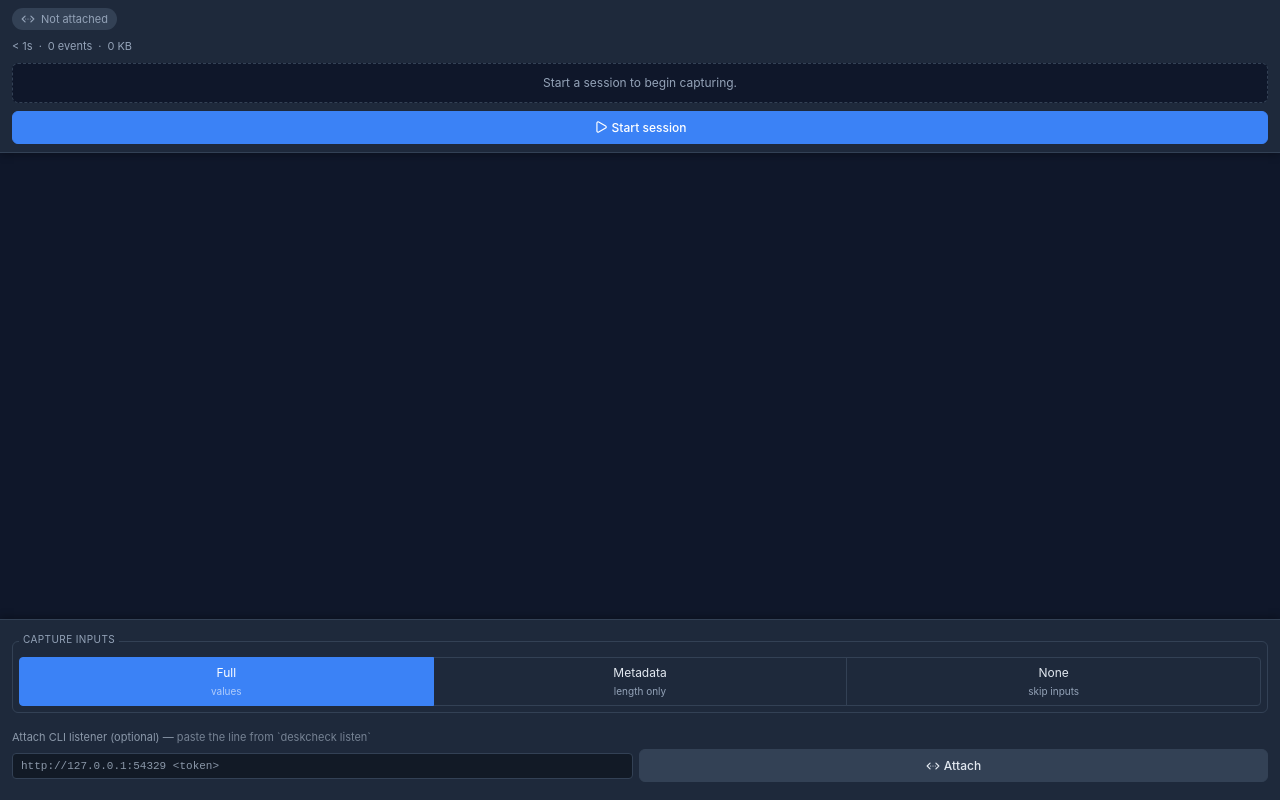
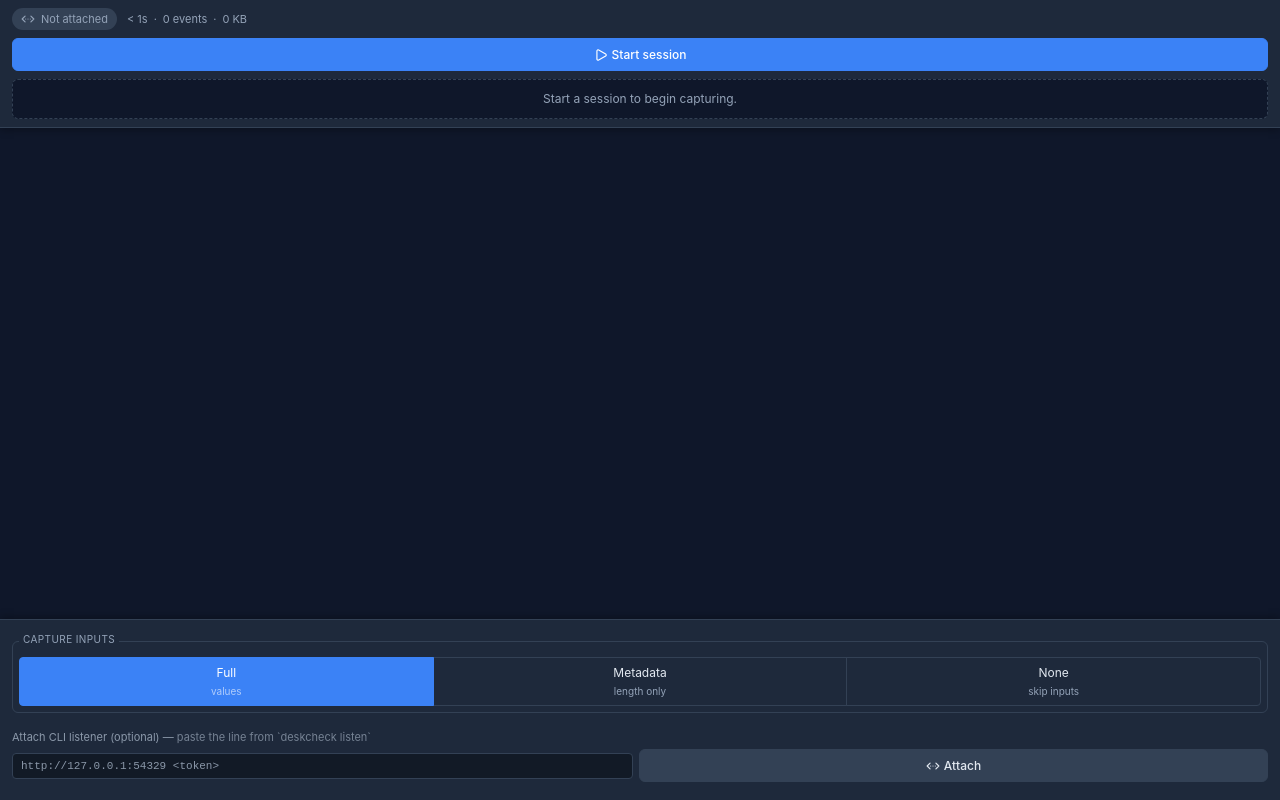
Before and after one commit to thehogfather/deskcheck, a website built with Vite: page demo/standalone.html in a window 1280 px wide. Built offline with nearby package versions, Linux system fonts and the light colour scheme; some packages are replaced by stand-ins of ours.

Commit message:
feat(feature-17): two-row toolbar — status above controls
Restructure the side panel toolbar into two horizontal rows so the user
gets a single glanceable status line:

  Row 1 (#toolbar-status):  connection pill · capture-mode pill ·
                             duration · counts · size · paused badge
  Row 2 (#toolbar-controls): Start (pre-session) OR
                             Pause + Download/Clear/End (active/paused)

Status row wraps on narrow panels rather than truncating. Empty-state
hint moves below the controls row so the Start button is the first
focusable element pre-session.

No behavioural change — same DOM ids, same handlers, same controls
visibility model. Existing tests (sidepanel-listener-reactive,
sidepanel-paused-controls, etc.) still pass because they query buttons
as toolbar descendants, not direct children.

```diff
--- a/src/sidepanel/sidepanel.css
+++ b/src/sidepanel/sidepanel.css
@@ -87,7 +87,7 @@ html, body {
   background: var(--accent-hover);
 }
 
-/* ── Toolbar (lifecycle controls + metrics) ── */
+/* ── Toolbar (status row above controls row) ── */
 
 #toolbar {
   flex: 0 0 auto;
@@ -99,6 +99,27 @@ html, body {
   gap: 8px;
   box-shadow: 0 2px 8px rgba(0, 0, 0, 0.3);
   z-index: 1;
+}
+
+/* Top row: glanceable status — connection pill, capture-mode pill,
+ * metrics (duration · counts · size), paused badge. Wraps on narrow
+ * panels rather than truncating. */
+.toolbar-status-row {
+  display: flex;
+  flex-wrap: wrap;
+  align-items: center;
+  gap: 6px 10px;
+  font-size: 11px;
+  color: var(--text-dim);
+}
+
+/* Second row: lifecycle controls — Start (pre-session) OR
+ * Pause/Download/Clear/End (active/paused). Buttons share the existing
+ * .sp-row gap rules. */
+.toolbar-controls-row {
+  display: flex;
+  flex-wrap: wrap;
+  gap: 6px;
 }
 
 /* ── Events list ── */
--- a/src/sidepanel/sidepanel.ts
+++ b/src/sidepanel/sidepanel.ts
@@ -1071,22 +1071,33 @@ export async function mountSidePanel(
     clearChildren(toolbar);
     clearChildren(controls);
 
-    // ── Toolbar region (lifecycle + metrics) ────────────────────────
+    // ── Toolbar region: status row above controls row ──────────────
+    //
+    // Two horizontal rows:
+    //   1. #toolbar-status — connection pill, capture-mode pill, metrics
+    //      (duration · counts · size, with paused badge inline). Always
+    //      mounted; the user gets a single glanceable status line.
+    //   2. #toolbar-controls — pre-session Start, or active-session
+    //      Pause + contextual paused exits (Download / Clear / End).
+    //
+    // The empty-state hint sits beneath the controls row pre-session.
+
+    const statusRow = el("div", { id: "toolbar-status", class: "toolbar-status-row" });
 
     // Always: connection status badge — surfaces attach state across
     // every session phase so Download/End is never silently shipping
     // to a listener the user has forgotten about.
-    toolbar.appendChild(handoffStatusBadge);
+    statusRow.appendChild(handoffStatusBadge);
 
     // Feature #16: capture-mode indicator pill — mounted only during
     // a running/paused session.
     if (model.piiIndicator) {
       setCaptureModePillText(captureModePill, selectedPiiMode);
-      toolbar.appendChild(captureModePill);
+      statusRow.appendChild(captureModePill);
     }
 
     // Always: metrics row.
-    if (model.metrics) toolbar.appendChild(metricsRow);
+    if (model.metrics) statusRow.appendChild(metricsRow);
 
     // Paused badge — structurally add/remove from metricsRow (hide-not-disable).
     if (model.pausedBadge) {
@@ -1100,8 +1111,7 @@ export async function mountSidePanel(
       }
     }
 
-    // Empty-state hint (pre-session, no residual).
-    if (model.emptyStateHint) toolbar.appendChild(emptyStateHint);
+    toolbar.appendChild(statusRow);
 
     // Pause button icon + label swap. Uses replaceChildren on the icon
     // span so the SVG node is swapped atomically.
@@ -1117,25 +1127,25 @@ export async function mountSidePanel(
       pauseBtn.classList.remove("primary");
     }
 
-    // Feature-17 lifecycle row: Pause + contextual paused-state exits
-    // (Download / Clear / End). The order is Pause first, then the
-    // ship/clear/end exits in the order specified by the roadmap:
-    //   Resume → Download → Clear → End.
-    if (model.pause || model.download || model.clear || model.end) {
-      const lifecycleRow = el("div", { class: "sp-row" });
-      if (model.pause) lifecycleRow.appendChild(pauseBtn);
-      if (model.download) lifecycleRow.appendChild(downloadBtn);
-      if (model.clear) lifecycleRow.appendChild(clearBtn);
-      if (model.end) lifecycleRow.appendChild(endBtn);
-      toolbar.appendChild(lifecycleRow);
+    // Controls row: Start (pre-session) OR Pause + contextual paused
+    // exits (Download / Clear / End) — order: Resume → Download → Clear → End.
+    // Mounted whenever any control is visible; absent when nothing is
+    // showing so it doesn't add a stray empty row pre-session-with-no-Start
+    // (impossible in practice but kept tidy).
+    if (model.start || model.pause || model.download || model.clear || model.end) {
+      const controlsRow = el("div", { id: "toolbar-controls", class: "toolbar-controls-row sp-row" });
+      if (model.start) controlsRow.appendChild(startBtn);
+      if (model.pause) controlsRow.appendChild(pauseBtn);
+      if (model.download) controlsRow.appendChild(downloadBtn);
+      if (model.clear) controlsRow.appendChild(clearBtn);
+      if (model.end) controlsRow.appendChild(endBtn);
+      toolbar.appendChild(controlsRow);
     }
 
-    // Pre-session row: start.
-    if (model.start) {
-      const preSessionRow = el("div", { class: "sp-row" });
-      preSessionRow.appendChild(startBtn);
-      toolbar.appendChild(preSessionRow);
-    }
+    // Empty-state hint (pre-session, no residual) — sits below the
+    // controls row so the Start button is the first focusable element
+    // and the hint reads as supporting copy.
+    if (model.emptyStateHint) toolbar.appendChild(emptyStateHint);
 
     // ── Controls region (annotation area) ───────────────────────────
 
```
